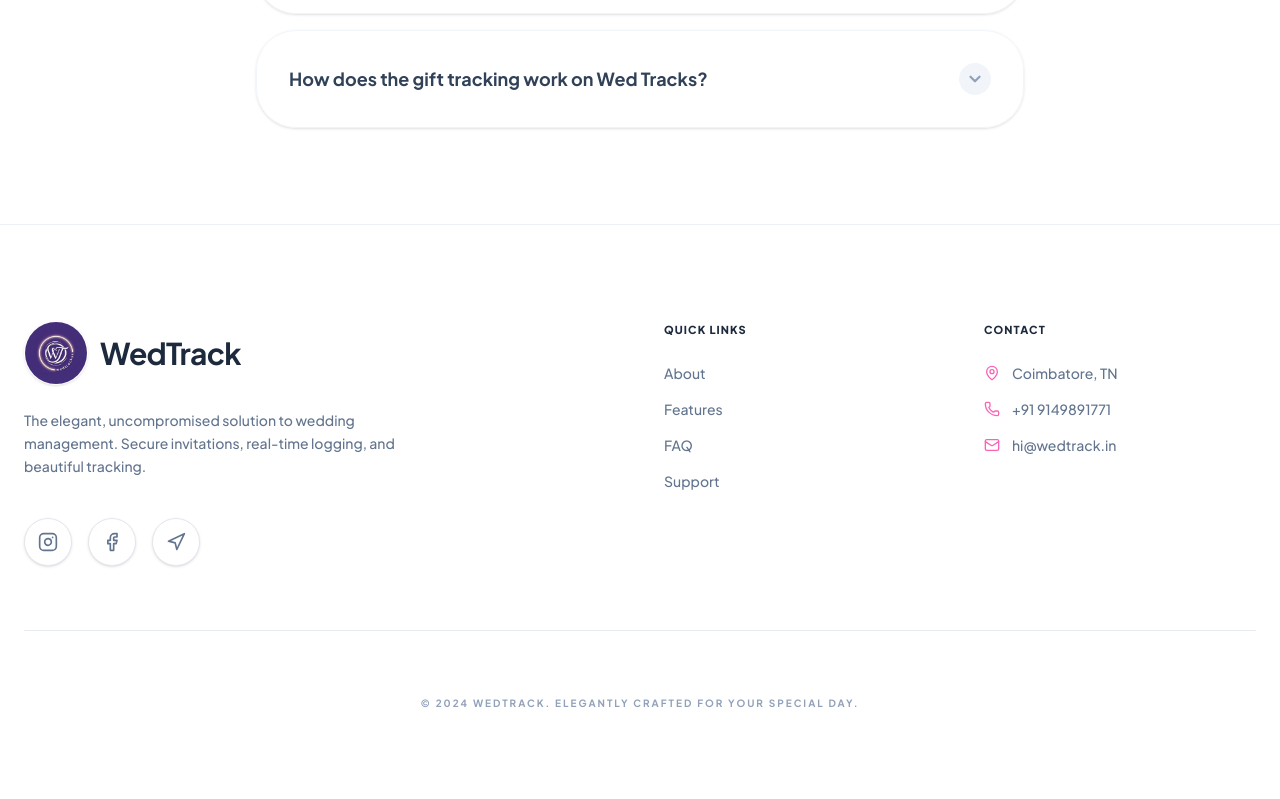
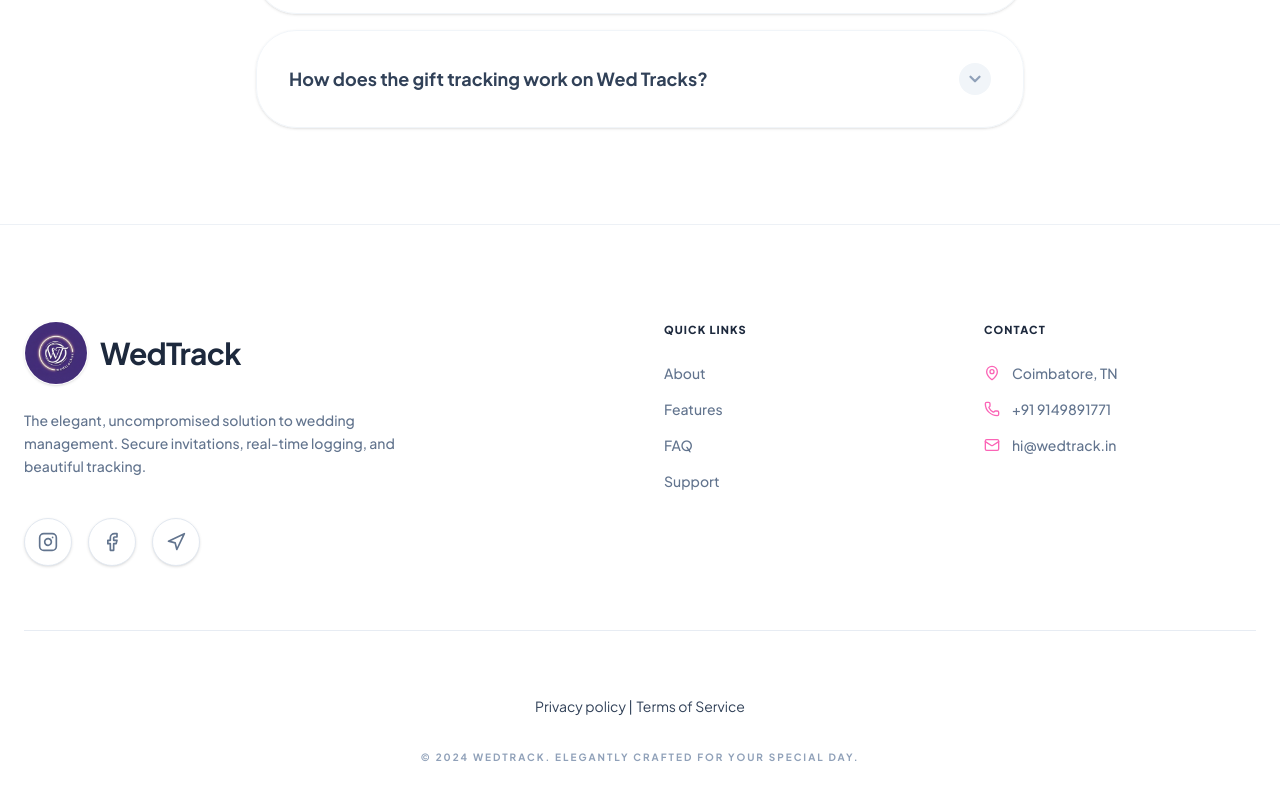
Before and after one commit to luffyYO/WedTrack, a React (Vite) app in the folder frontend/: page / in a window 1280 px wide. Shown: the part 4853-5652 px from the top of the page. Before the commit the page ends 5604 px from the top, so only its background shows below. Built offline with nearby package versions, Linux system fonts and the light colour scheme; no server answers.

Commit message:
updated privacy and terms

```diff
--- a/frontend/src/layouts/AuthLayout.tsx
+++ b/frontend/src/layouts/AuthLayout.tsx
@@ -18,6 +18,12 @@ export default function AuthLayout() {
                 <div className="animate-fade-in-up delay-100">
                     <Outlet />
                 </div>
+
+                <footer className="mt-12 text-center" style={{ fontSize: '14px' }}>
+                    <a href="/privacy" className="text-slate-400 hover:text-pink-500 transition-colors">Privacy policy</a>
+                    <span className="mx-2 text-slate-300">|</span>
+                    <a href="/terms" className="text-slate-400 hover:text-pink-500 transition-colors">Terms of Service</a>
+                </footer>
             </div>
         </div>
     );
--- a/frontend/src/layouts/MainLayout.tsx
+++ b/frontend/src/layouts/MainLayout.tsx
@@ -84,6 +84,11 @@ export default function MainLayout() {
                         <Outlet />
                     </ErrorBoundary>
                 </main>
+
+                <footer style={{ textAlign: 'center', padding: '20px', fontSize: '14px' }}>
+                    <a href="/privacy">Privacy policy</a> |
+                    <a href="/terms">Terms of Service</a>
+                </footer>
             </div>
         </div>
     );
--- a/frontend/src/pages/LandingPage.tsx
+++ b/frontend/src/pages/LandingPage.tsx
@@ -384,6 +384,11 @@ export default function LandingPage() {
                         </div>
                     </div>
 
+                    <div className="text-center mb-8" style={{ fontSize: '14px' }}>
+                        <a href="/privacy" className="hover:text-pink-500 transition-colors">Privacy policy</a> |
+                        <a href="/terms" className="hover:text-pink-500 transition-colors ml-1">Terms of Service</a>
+                    </div>
+
                     <div className="text-center text-[10px] font-bold tracking-[0.2em] uppercase text-slate-400">
                         © 2024 WedTrack. Elegantly Crafted for Your Special Day.
                     </div>
```
